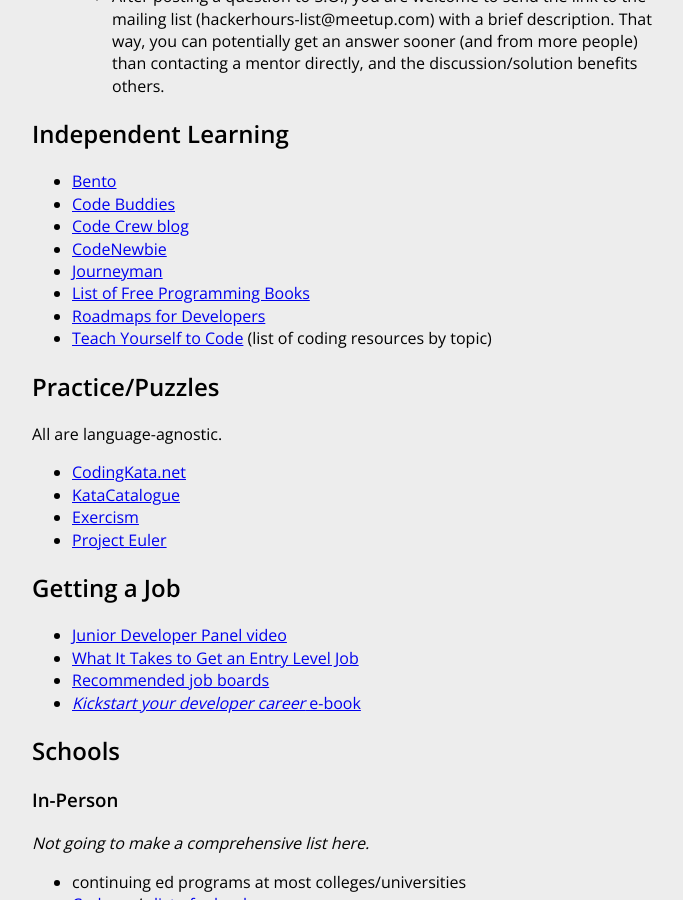
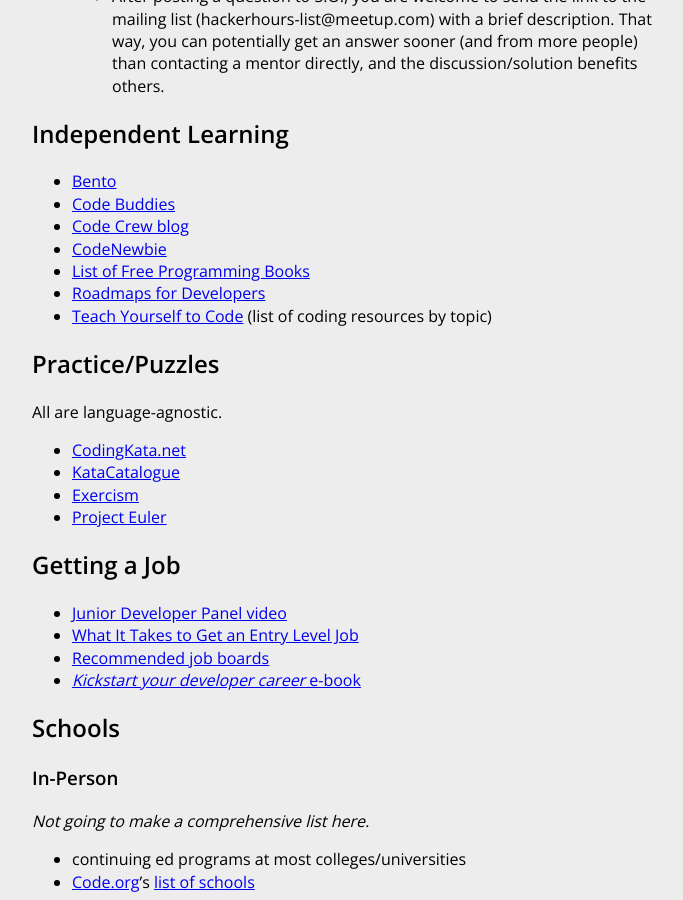
Before and after one commit to HackerHours/hackerhours.org, a Jekyll site: the page built from resources.md, in a window 1280 px wide and 900 px high, scrolled down 674 px. Shown: the whole window, without its empty margins (288-971 px from the left). Built offline with Jekyll 4.4.1, drawn with Linux system fonts in a browser that asks for light colours; comment, search, counter and statistics services are not loaded.

Commit message:
remove Journeyman G+ page

```diff
--- a/resources.md
+++ b/resources.md
@@ -21,7 +21,6 @@
 * [Code Buddies](http://codebuddies.org/?rc=hh)
 * [Code Crew blog](http://blog.codecrew.co/)
 * [CodeNewbie](http://www.codenewbie.org/)
-* [Journeyman](https://plus.google.com/communities/113669203485569960566?cfem=1)
 * [List of Free Programming Books](https://github.com/EbookFoundation/free-programming-books/blob/master/README.md)
 * [Roadmaps for Developers](https://roadmap.sh/)
 * [Teach Yourself to Code](http://teachyourselftocode.com/) (list of coding resources by topic)
```
